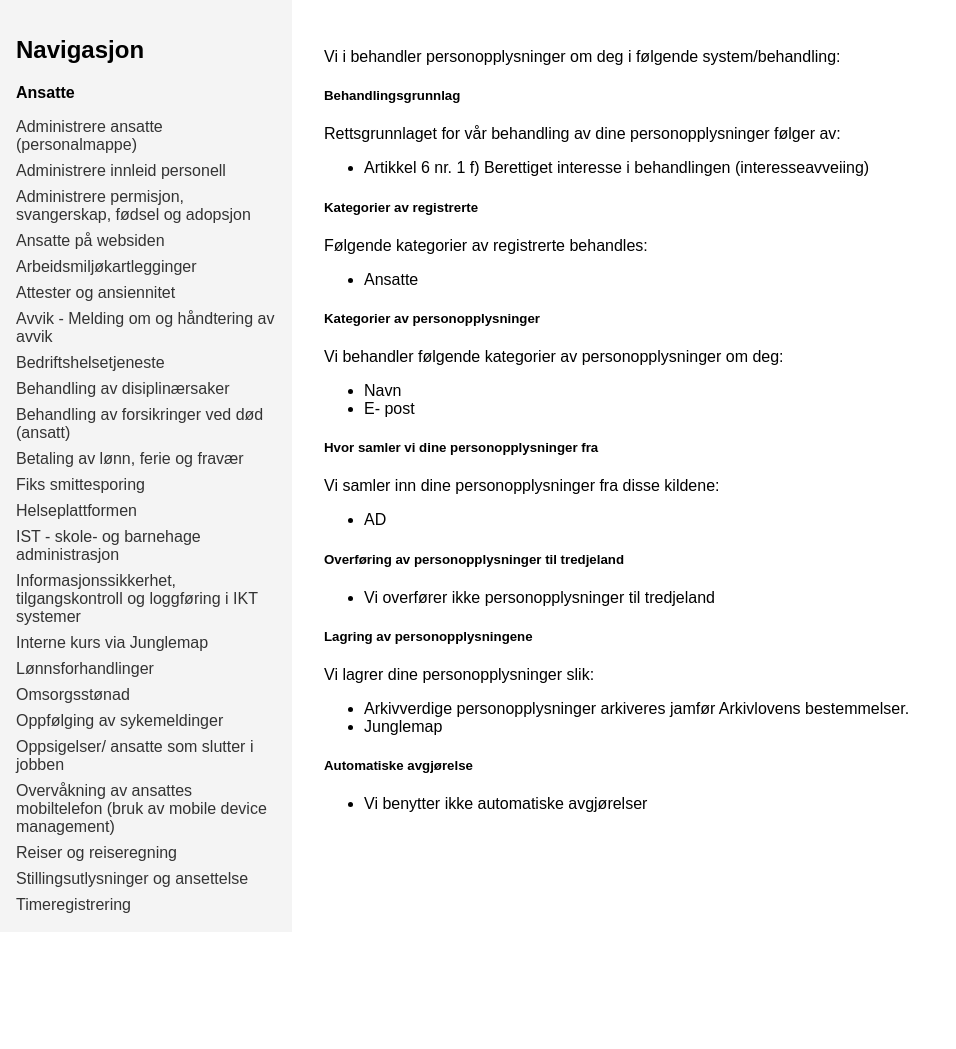
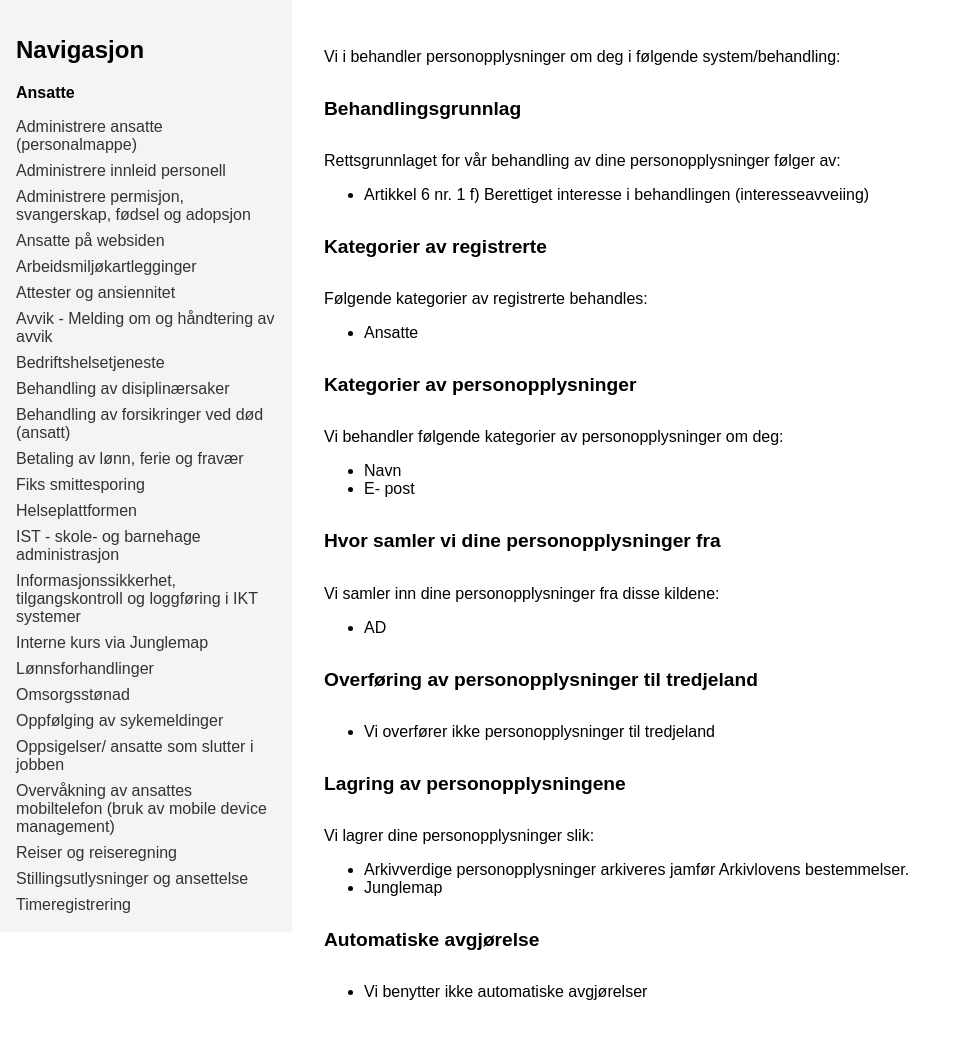
Before and after one commit to mbsuk/sula-personvern, a Jekyll site: the page built from ansatte/Interne_kurs_via_Junglemap.md, in a window 1280 px wide. Shown: the whole page, without its empty margins (0-956 px from the left). Built offline with Jekyll 4.4.1, drawn with Linux system fonts in a browser that asks for light colours; our own code applies the rules of GitHub Pages for plain Markdown files; before the commit the page ends 932 px from its top, so only the background shows below that.

Commit message:
index update, font size h1 and h5

```diff
--- a/_layouts/default.html
+++ b/_layouts/default.html
@@ -14,6 +14,8 @@
     nav a:hover { text-decoration: underline; }
     .nav-section { margin-bottom: 1.5em; }
     h1 { margin-top: 0; }
+    h1.post-title { font-size: 2.5rem; font-weight: 300; }
+    h5 { font-size: 1.2em; }
   </style>
 </head>
 <body>
```
Also changed, not shown: index.md (+3 -1 lines).
